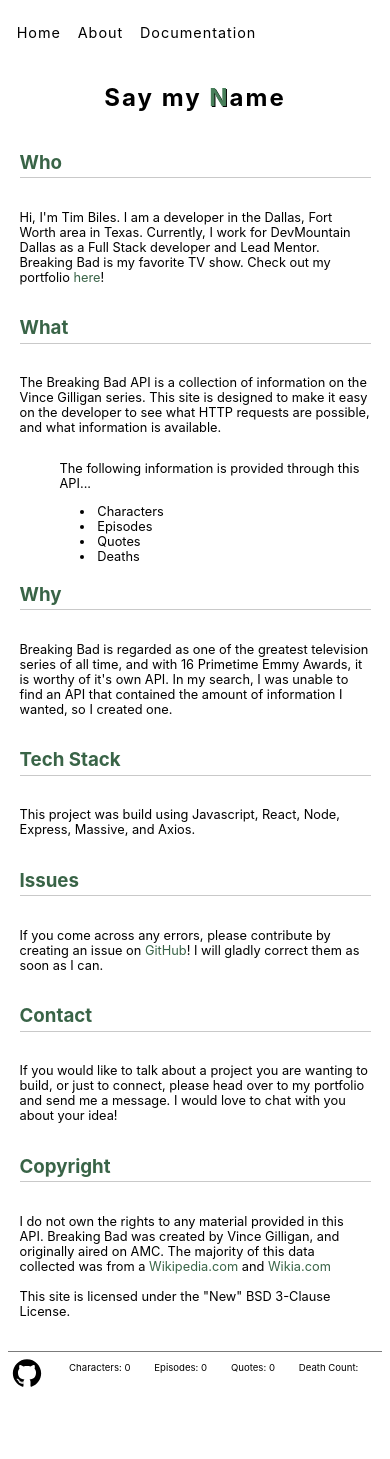
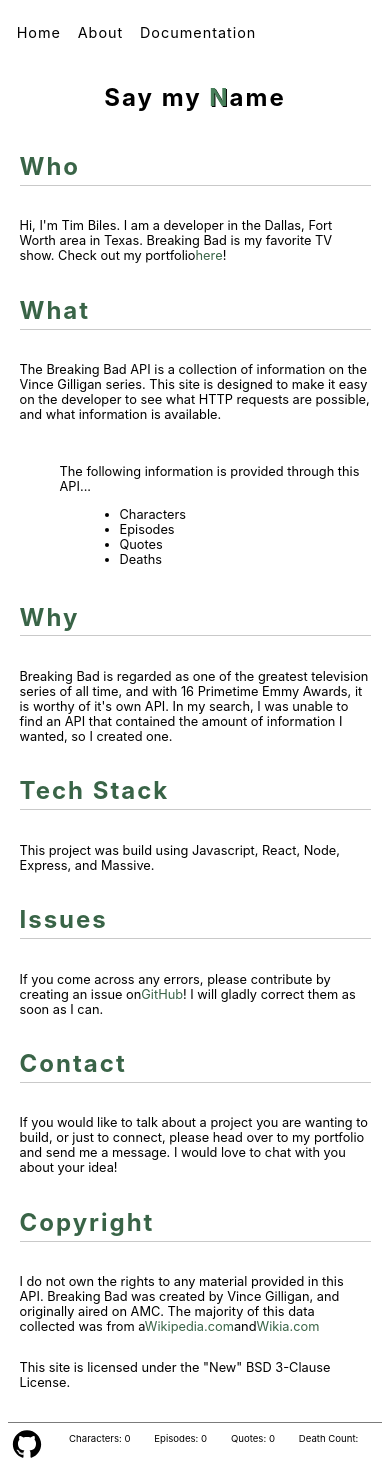
Before and after one commit to timbiles/Breaking-Bad--API, a React (Create React App) app: page /about in a window 390 px wide. Before the commit the page ends 1388 px from the top, so only its background shows below. Built offline with nearby package versions, Linux system fonts and the light colour scheme; no server answers.

Commit message:
edit bio, switch to styled components

```diff
--- a/src/Components/About/About.scss
+++ /dev/null
@@ -1,49 +0,0 @@
-.about {
-  display: flex;
-  flex-direction: column;
-  align-items: center;
-  h2 {
-    letter-spacing: 2px;
-  }
-  h3 {
-    width: 100%;
-    color: #396447;
-    padding-bottom: 1%;
-    border-bottom: 1px solid #c9c9c9;
-  }
-  a {
-    color: #396447;
-    text-decoration: none;
-    :hover {
-      text-decoration: underline;
-      opacity: 0.7;
-      transform: scale(1.02);
-    }
-  }
-  li {
-    margin-left: 60px;
-    font-size: 0.9em;
-  }
-}
-
-.about_cont {
-  display: flex;
-  flex-direction: column;
-  align-items: flex-start;
-  width: 60%;
-  text-align: left;
-}
-
-@media (max-width: 900px) {
-  .about_cont {
-    width: 90%;
-  }
-}
-
-@media (max-width: 500px) {
-  .about_cont p,
-  .about_cont ul,
-  .about_cont li {
-    font-size: 0.8em;
-  }
-}
--- a/src/pages/About.js
+++ b/src/pages/About.js
@@ -1,37 +1,139 @@
 import React from 'react';
+import styled, { css } from 'styled-components';
 
-import {Highlight} from '../styles/homeStyle'
-import '../Components/About/About.scss';
+import { Highlight } from '../styles/homeStyle';
 
-const About = () => {
-    return (
-        <div className='about'>
-            <h2>Say my <Highlight>N</Highlight>ame</h2>
-            <div className='about_cont'>
-                <h3>Who</h3>
-                <p>Hi, I'm Tim Biles. I am a developer in the Dallas, Fort Worth area in Texas. Currently, I work for DevMountain Dallas as a Full Stack developer and Lead Mentor. Breaking Bad is my favorite TV show. Check out my portfolio <a href="https://timbilestim.netlify.com/" target='blank'>here</a>!</p>
-                <h3>What</h3>
-                <p>The Breaking Bad API is a collection of information on the Vince Gilligan series. This site is designed to make it easy on the developer to see what HTTP requests are possible, and what information is available.</p>
-                <ul>The following information is provided through this API...</ul>
-                <li>Characters</li>
-                <li>Episodes</li>
-                <li>Quotes</li>
-                <li>Deaths</li>
-                <h3>Why</h3>
-                <p>Breaking Bad is regarded as one of the greatest television series of all time, and with 16 Primetime Emmy Awards, it is worthy of it's own API. In my search, I was unable to find an API that contained the amount of information I wanted, so I created one.</p>
-                <h3>Tech Stack</h3>
-                <p>This project was build using Javascript, React, Node, Express, Massive, and Axios.</p>
-                <h3>Issues</h3>
-                <p>If you come across any errors, please contribute by creating an issue on <a href="https://github.com/timbiles/Breaking-Bad--API" target='blank'>GitHub</a>! I will gladly correct them as soon as I can.</p>
-                <h3>Contact</h3>
-                <p>If you would like to talk about a project you are wanting to build, or just to connect, please head over to my portfolio and send me a message. I would love to chat with you about your idea!</p>
-                <h3>Copyright</h3>
-                <p>I do not own the rights to any material provided in this API. Breaking Bad was created by Vince Gilligan, and originally aired on AMC. The majority of this data collected was from a  <a href='https://en.wikipedia.org/wiki/Breaking_Bad' target='blank'>Wikipedia.com</a> and <a href='http://breakingbad.wikia.com/wiki/Breaking_Bad_Wiki' target='blank'>Wikia.com</a><br/><br/>This site is licensed under the "New" BSD 3-Clause License.</p>
-            </div>
+const Container = styled.div`
+  display: flex;
+  flex-direction: column;
+  align-items: ${props => (props.primary ? 'center' : 'flex-start')};
 
+  ${props =>
+    props.secondary &&
+    css`
+      width: 60%;
+      text-align: left;
 
-        </div>
-    );
-};
+      @media (max-width: 900px) {
+        width: 90%;
+      }
+    `}
+`;
+
+const Title = styled.h2`
+  letter-spacing: 2px;
+
+  ${props =>
+    props.secondary &&
+    css`
+      width: 100%;
+      color: #396447;
+      padding-bottom: 1%;
+      border-bottom: 1px solid #c9c9c9;
+    `}
+`;
+
+const Text = styled.p`
+  @media (max-width: 500px) {
+    font-size: 0.8em;
+  }
+`;
+
+const Link = styled.a`
+  color: #396447;
+  text-decoration: none;
+  &:hover {
+    text-decoration: underline;
+    opacity: 0.7;
+    transform: scale(1.02);
+  }
+`;
+
+const List = styled.li`
+  margin-left: 60px;
+  font-size: 0.9em;
+  @media (max-width: 500px) {
+    font-size: 0.8em;
+  }
+`;
+
+const About = () => (
+  <Container primary>
+    <Title>
+      Say my <Highlight>N</Highlight>ame
+    </Title>
+    <Container secondary>
+      <Title secondary>Who</Title>
+      <Text>
+        Hi, I'm Tim Biles. I am a developer in the Dallas, Fort Worth area in
+        Texas. Breaking Bad is my favorite TV show. Check out my portfolio
+        <Link href="https://timbilestim.netlify.com/" target="blank">
+          here
+        </Link>
+        !
+      </Text>
+      <Title secondary>What</Title>
+      <Text>
+        The Breaking Bad API is a collection of information on the Vince
+        Gilligan series. This site is designed to make it easy on the developer
+        to see what HTTP requests are possible, and what information is
+        available.
+      </Text>
+      <ul>
+        <Text>The following information is provided through this API...</Text>
+        <List>Characters</List>
+        <List>Episodes</List>
+        <List>Quotes</List>
+        <List>Deaths</List>
+      </ul>
+      <Title secondary>Why</Title>
+      <Text>
+        Breaking Bad is regarded as one of the greatest television series of all
+        time, and with 16 Primetime Emmy Awards, it is worthy of it's own API.
+        In my search, I was unable to find an API that contained the amount of
+        information I wanted, so I created one.
+      </Text>
+      <Title secondary>Tech Stack</Title>
+      <Text>
+        This project was build using Javascript, React, Node, Express, and
+        Massive.
+      </Text>
+      <Title secondary>Issues</Title>
+      <Text>
+        If you come across any errors, please contribute by creating an issue on
+        <Link
+          href="https://github.com/timbiles/Breaking-Bad--API"
+          target="blank"
+        >
+          GitHub
+        </Link>
+        ! I will gladly correct them as soon as I can.
+      </Text>
+      <Title secondary>Contact</Title>
+      <Text>
+        If you would like to talk about a project you are wanting to build, or
+        just to connect, please head over to my portfolio and send me a message.
+        I would love to chat with you about your idea!
+      </Text>
+      <Title secondary>Copyright</Title>
+      <Text>
+        I do not own the rights to any material provided in this API. Breaking
+        Bad was created by Vince Gilligan, and originally aired on AMC. The
+        majority of this data collected was from a
+        <Link href="https://en.wikipedia.org/wiki/Breaking_Bad" target="blank">
+          Wikipedia.com
+        </Link>
+        and
+        <Link
+          href="http://breakingbad.wikia.com/wiki/Breaking_Bad_Wiki"
+          target="blank"
+        >
+          Wikia.com
+        </Link>
+      </Text>
+      <Text>This site is licensed under the "New" BSD 3-Clause License.</Text>
+    </Container>
+  </Container>
+);
 
 export default About;
```
